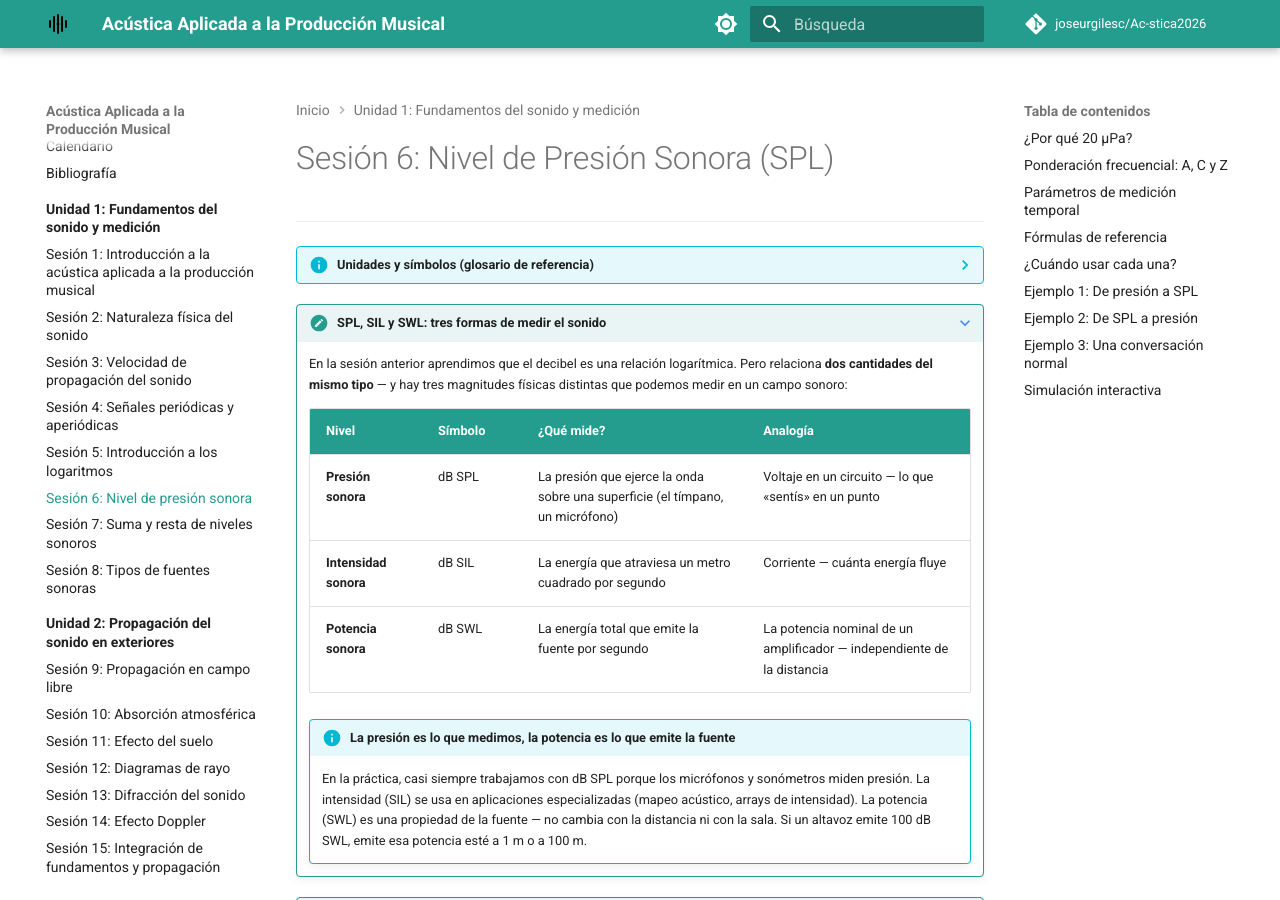
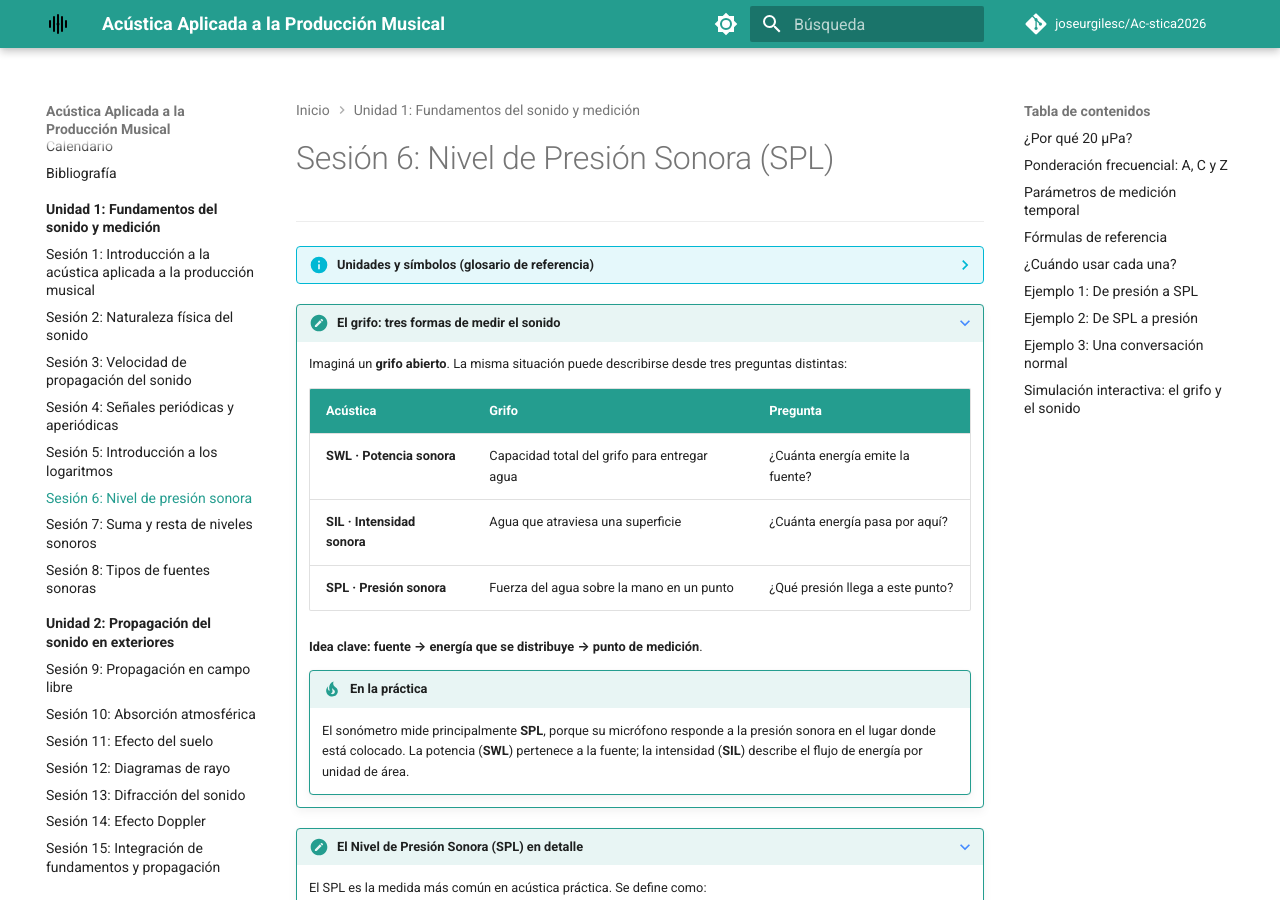
Before and after one commit to joseurgilesc/Ac-stica2026, an MkDocs documentation site: the page built from docs/unidades/U-1-fundamentos-medicion/sesion-06/index.md, in a window 1280 px wide and 900 px high. Built offline with MkDocs 1.6.1 and Material for MkDocs 9.7.7, drawn with Linux system fonts in a browser that asks for light colours; nearby versions of some CDN libraries; comment, search, counter and statistics services are not loaded; some of the changed text lies outside the part shown.

Commit message:
Simplificar sesión 6 con analogía del grifo y simulación

```diff
--- a/docs/unidades/U-1-fundamentos-medicion/sesion-06/index.md
+++ b/docs/unidades/U-1-fundamentos-medicion/sesion-06/index.md
@@ -20,18 +20,20 @@
     | <a id="s"></a>**s** | Segundo | Tiempo | — |
     | <a id="log"></a>**log₁₀** | Logaritmo en base 10 | Exponente al que hay que elevar 10 para obtener el número | log₁₀(100) = 2 |
 
-???+ note "SPL, SIL y SWL: tres formas de medir el sonido"
+???+ note "El grifo: tres formas de medir el sonido"
 
-    En la sesión anterior aprendimos que el decibel es una relación logarítmica. Pero relaciona **dos cantidades del mismo tipo** — y hay tres magnitudes físicas distintas que podemos medir en un campo sonoro:
+    Imaginá un **grifo abierto**. La misma situación puede describirse desde tres preguntas distintas:
 
-    | Nivel | Símbolo | ¿Qué mide? | Analogía |
-    |---|---|---|---|
-    | **Presión sonora** | dB SPL | La presión que ejerce la onda sobre una superficie (el tímpano, un micrófono) | Voltaje en un circuito — lo que «sentís» en un punto |
-    | **Intensidad sonora** | dB SIL | La energía que atraviesa un metro cuadrado por segundo | Corriente — cuánta energía fluye |
-    | **Potencia sonora** | dB SWL | La energía total que emite la fuente por segundo | La potencia nominal de un amplificador — independiente de la distancia |
+    | Acústica | Grifo | Pregunta |
+    |---|---|---|
+    | **SWL · Potencia sonora** | Capacidad total del grifo para entregar agua | ¿Cuánta energía emite la fuente? |
+    | **SIL · Intensidad sonora** | Agua que atraviesa una superficie | ¿Cuánta energía pasa por aquí? |
+    | **SPL · Presión sonora** | Fuerza del agua sobre la mano en un punto | ¿Qué presión llega a este punto? |
 
-    !!! info "La presión es lo que medimos, la potencia es lo que emite la fuente"
-        En la práctica, casi siempre trabajamos con dB SPL porque los micrófonos y sonómetros miden presión. La intensidad (SIL) se usa en aplicaciones especializadas (mapeo acústico, arrays de intensidad). La potencia (SWL) es una propiedad de la fuente — no cambia con la distancia ni con la sala. Si un altavoz emite 100 dB SWL, emite esa potencia esté a 1 m o a 100 m.
+    **Idea clave:** **fuente → energía que se distribuye → punto de medición**.
+
+    !!! tip "En la práctica"
+        El sonómetro mide principalmente **SPL**, porque su micrófono responde a la presión sonora en el lugar donde está colocado. La potencia (**SWL**) pertenece a la fuente; la intensidad (**SIL**) describe el flujo de energía por unidad de área.
 
 ???+ note "El Nivel de Presión Sonora (SPL) en detalle"
 
@@ -63,7 +65,7 @@
         !!! tip "Relación con el pico"
             Para un tono puro (sinusoidal): \(\text{RMS} = \text{pico} / \sqrt{2} \approx \text{pico} \times 0.707\). Una onda que pica a 1 Pa tiene RMS ≈ 0.707 Pa.
 
-        El SPL se calcula con **presión RMS** porque el RMS es proporcional a la **energía** del sonido. Un sonómetro no dice "la presión picó a X", dice "la presión efectiva promedio fue Y" — que es lo que el oído y la salud auditiva realmente perciben.
+        Para calcular el SPL continuo se usa normalmente **presión RMS**, porque representa el valor efectivo de una señal variable. Un sonómetro también puede mostrar **Peak** cuando interesa detectar el máximo instantáneo.
 
     ### ¿Por qué 20 µPa?
 
@@ -204,16 +206,16 @@
 
 ---
 
-## Simulación interactiva
+## Simulación interactiva: el grifo y el sonido
 
-Modificá los parámetros y activá/desactivá capas para analizar cada fenómeno:
+Abrí y cerrá el grifo y observá cómo cambia la lectura:
 
-- **Desplazamiento** — movimiento sinusoidal de las partículas (línea continua)
-- **Presión** — derivada de la posición, máxima en los cruces por cero (línea punteada)
-- **Partículas** — puntos coloreados por zona de compresión o rarefacción
-- **Densidad** — fondo graduado según concentración molecular
+- **SWL** → lo que emite la fuente.
+- **SIL** → lo que atraviesa una superficie.
+- **SPL** → lo que medimos en un punto.
+- **RMS / Peak / Fast / Slow** → distintas formas de observar una señal que cambia en el tiempo.
 
-<iframe src="../sesion-02/simulacion.html" width="100%" height="400" style="border: none; border-radius: 8px;"></iframe>
+<iframe src="grifo-sonido.html" width="100%" height="470" style="border:none;border-radius:8px;"></iframe>
 
 ---
 
```
